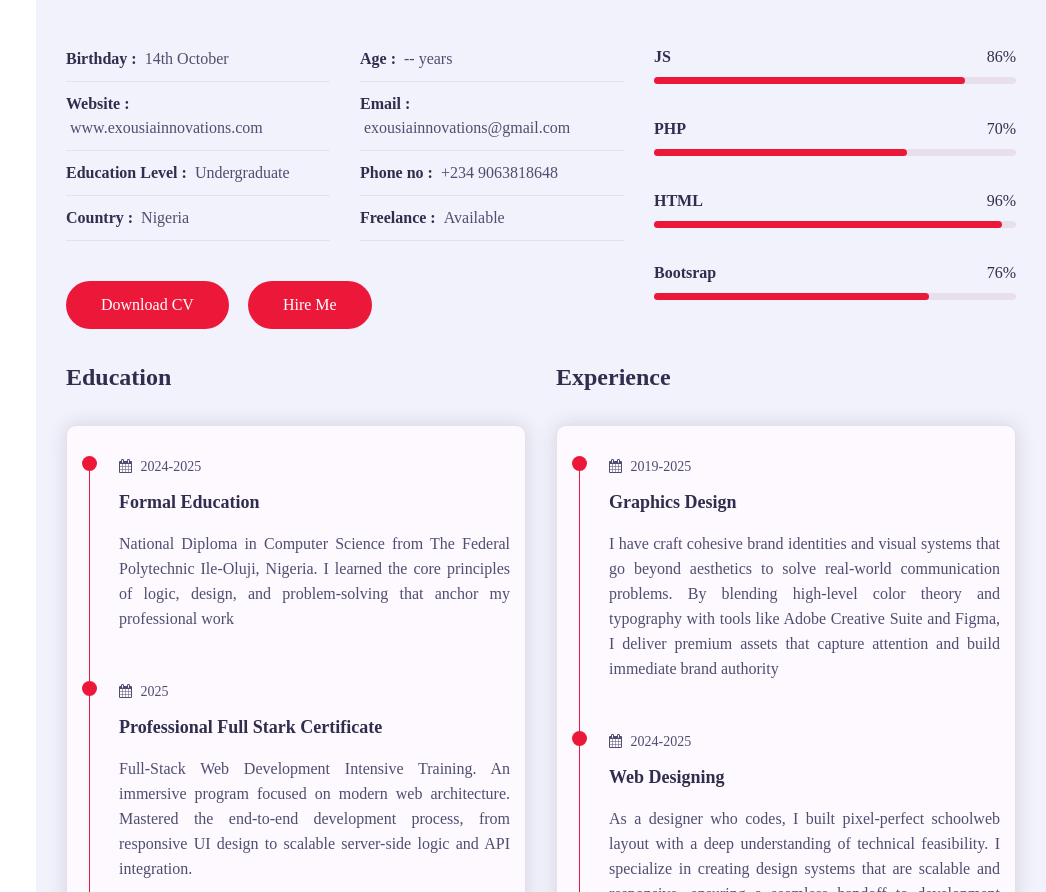
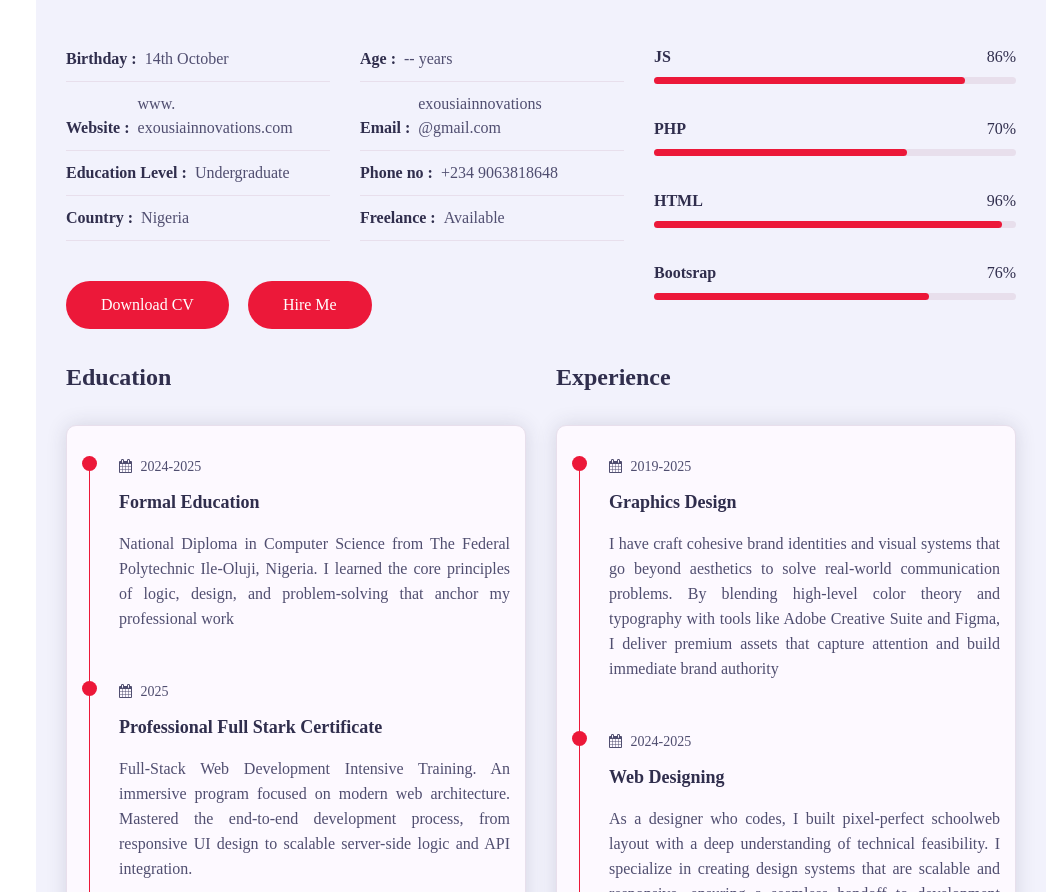
Before and after one commit to awo419/Exousia, a plain HTML site: page index.html in a window 1280 px wide. Shown: the part 1109-2001 px from the top of the page, without its empty margins (234-1280 px from the left). Drawn offline with nearby package versions, Linux system fonts and the light colour scheme; a web font is replaced by a local one.

Commit message:
Add files via upload

```diff
--- a/index.html
+++ b/index.html
@@ -85,10 +85,10 @@
                                             <p>Age : <span>-- years</span></p>
                                         </div>
                                          <div class="info-items padd-15">
-                                            <p>Website : <span>www.exousiainnovations.com</span></p>
+                                            <p>Website : <span>www.<br>exousiainnovations.com</span></p>
                                         </div>
                                          <div class="info-items padd-15">
-                                            <p>Email : <span>exousiainnovations@gmail.com</span></p>
+                                            <p>Email : <span>exousiainnovations<br>@gmail.com</span></p>
                                         </div>
                                          <div class="info-items padd-15">
                                             <p>Education Level : <span>Undergraduate</span></p>
```
